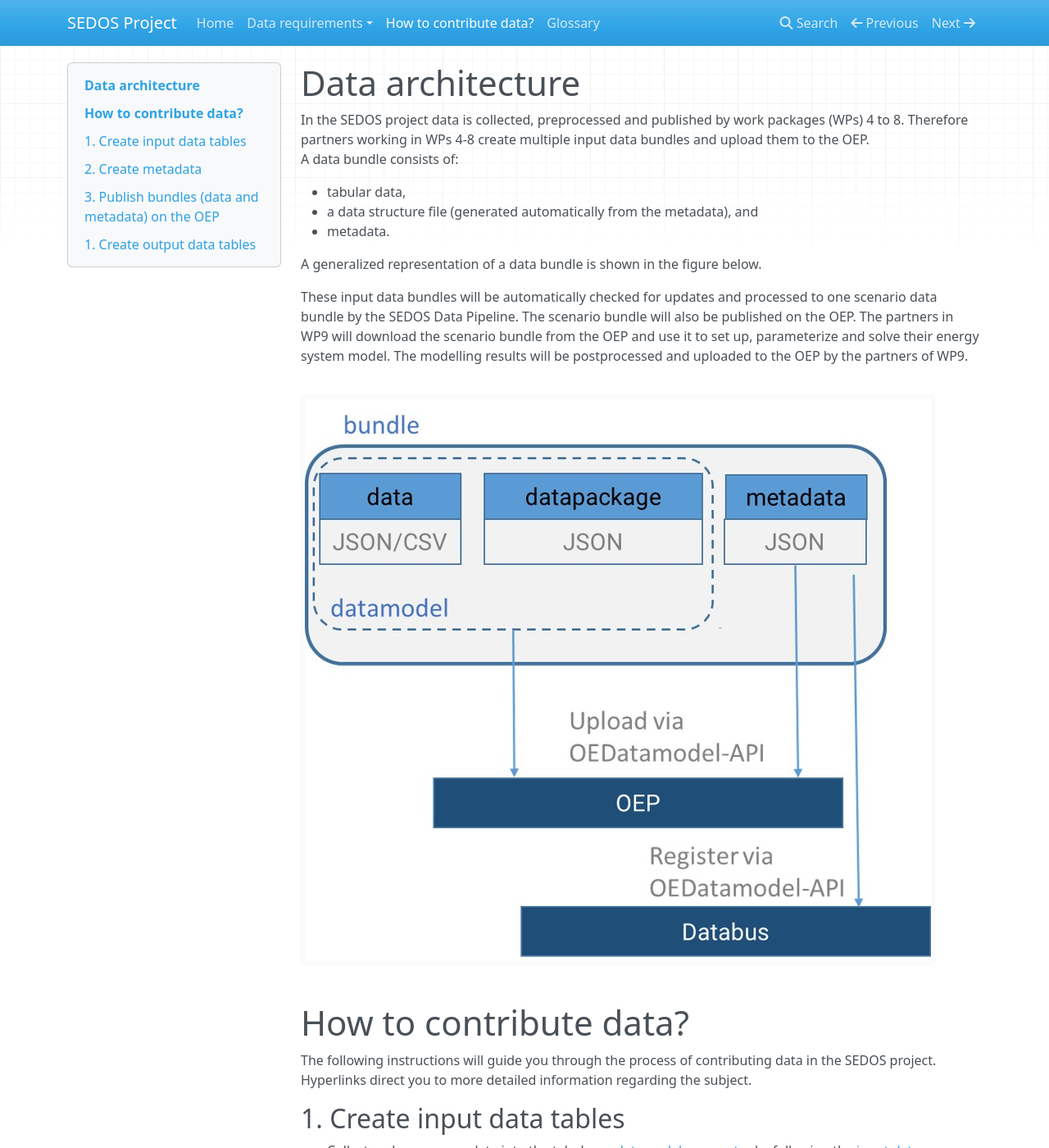
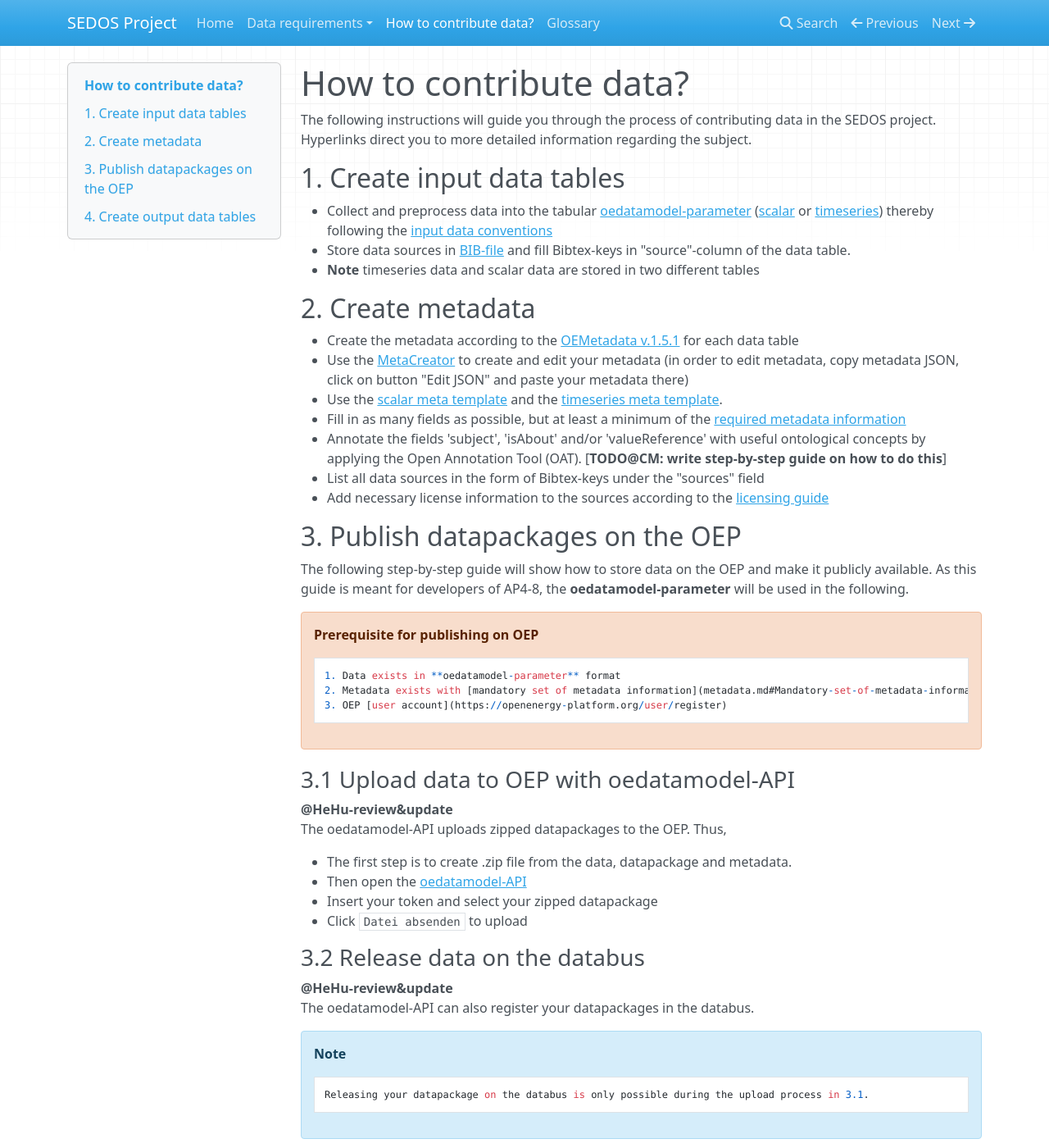
Before and after one commit to sedos-project/organization, an MkDocs documentation site: the page built from docs/data_requirements/overview.md, in a window 1280 px wide and 1400 px high. Shown: the whole window at 82% size. Built offline with MkDocs 1.6.1, drawn with Linux system fonts in a browser that asks for light colours; nearby versions of some CDN libraries; some of the changed text lies outside the part shown.

Commit message:
Add oedatamodel-api upload draft

```diff
--- a/docs/data_requirements/overview.md
+++ b/docs/data_requirements/overview.md
@@ -1,21 +1,3 @@
-# Data architecture
-
-In the SEDOS project data is collected, preprocessed and published by work packages (WPs) 4 to 8.
-Therefore partners working in WPs 4-8 create multiple input data bundles and upload them to the OEP. <br>
-A data bundle consists of:
-
-* tabular data,
-* a data structure file (generated automatically from the metadata), and
-* metadata.
-
-A generalized representation of a data bundle is shown in the figure below.
-
-These input data bundles will be automatically checked for updates and processed to one scenario data bundle by the SEDOS Data Pipeline. The scenario bundle will also be published on the OEP.
-The partners in WP9 will download the scenario bundle from the OEP and use it to set up, parameterize and solve their energy system model. The modelling results will be postprocessed and uploaded to the OEP by the partners of WP9.
-
-
-![Contributing Input Data to SEDOS](../graphics/data_bundle.jpg)
-
 # How to contribute data?
 
 The following instructions will guide you through the process of contributing data in the SEDOS project. Hyperlinks direct you to more detailed information regarding the subject.
@@ -23,36 +5,58 @@ The following instructions will guide you through the process of contributing da
 
 ## 1. Create input data tables
 
-- Collect and preprocess data into the tabular [oedatamodel-parameter](https://github.com/sedos-project/oedatamodel#oedatamodel-parameter) by following the [input data conventions](input_data.md#Input-data-conventions)
-- Store data sources in [BIB-file](https://bwsyncandshare.kit.edu/f/2388204355) and fill Bibtex-keys in "source"-column of the data table.
-- **Note** timeseries data and scalar data are stored in two different tables
+* Collect and preprocess data into the tabular [oedatamodel-parameter](https://github.com/sedos-project/oedatamodel#oedatamodel-parameter) ([scalar](https://github.com/sedos-project/oedatamodel/blob/main/oedatamodel-parameter/oedatamodel-parameter-datapackage_scalar.csv) or [timeseries](https://github.com/sedos-project/oedatamodel/blob/main/oedatamodel-parameter/oedatamodel-parameter-datapackage_timeseries.csv)) thereby following the [input data conventions](input_data.md#Input-data-conventions)
+* Store data sources in [BIB-file](https://bwsyncandshare.kit.edu/f/2388204355) and fill Bibtex-keys in "source"-column of the data table.
+* **Note** timeseries data and scalar data are stored in two different tables
 
 
 ## 2. Create metadata
 
-- Create the metadata according to the [OEMetadata v.1.5.1](https://github.com/OpenEnergyPlatform/oemetadata#open-energy-family---open-energy-metadata-oemetadata) for each data table
-- Use the [MetaCreator](https://meta.rl-institut.de/meta_creator/151) to create and edit your metadata (in order to edit metadata, copy metadata JSON, click on button "Edit JSON" and paste your metadata there)
-- Use the [scalar meta template](https://github.com/sedos-project/oedatamodel/blob/main/extended_datamodel/datamodel_scalars.json) and the [timeseries meta template](https://github.com/sedos-project/oedatamodel/blob/main/extended_datamodel/datamodel_timeseries.json).
-- Fill in as many fields as possible, but at least a minimum of the [required metadata information](metadata.md#Required-metadata-information)
-- Annotate the fields 'subject', 'isAbout' and/or 'valueReference' with useful ontological concepts by applying the Open Annotation Tool (OAT). [**TODO@CM: write step-by-step guide on how to do this**]
-- List all data sources in the form of Bibtex-keys under the "sources" field
-- Add necessary license information to the sources according to the [licensing guide](http://127.0.0.1:8000/data_requirements/licensing/#data-licencing)
+* Create the metadata according to the [OEMetadata v.1.5.1](https://github.com/OpenEnergyPlatform/oemetadata#open-energy-family---open-energy-metadata-oemetadata) for each data table
+* Use the [MetaCreator](https://meta.rl-institut.de/meta_creator/151) to create and edit your metadata (in order to edit metadata, copy metadata JSON, click on button "Edit JSON" and paste your metadata there)
+* Use the [scalar meta template](https://github.com/sedos-project/oedatamodel/blob/main/oedatamodel-parameter/datamodel_scalars.json) and the [timeseries meta template](https://github.com/sedos-project/oedatamodel/blob/main/oedatamodel-parameter/datamodel_timeseries.json).
+* Fill in as many fields as possible, but at least a minimum of the [required metadata information](metadata.md#Required-metadata-information)
+* Annotate the fields 'subject', 'isAbout' and/or 'valueReference' with useful ontological concepts by applying the Open Annotation Tool (OAT). [**TODO@CM: write step-by-step guide on how to do this**]
+* List all data sources in the form of Bibtex-keys under the "sources" field
+* Add necessary license information to the sources according to the [licensing guide](http://127.0.0.1:8000/data_requirements/licensing/#data-licencing)
 
 
-## 3. Publish bundles (data and metadata) on the OEP
+## 3. Publish datapackages on the OEP
 
 The following step-by-step guide will show how to store data on the OEP and make it publicly available.
-As this guide is meant for developers of AP4-8, the **Extended datamodel** will be used in the following.
+As this guide is meant for developers of AP4-8, the **oedatamodel-parameter** will be used in the following.
 
-todo: mit @henhuy absprechen fpr die nächsten 3 Kapitel
+!!! warning "Prerequisite for publishing on OEP"
 
-### Creating a table on the OEP
-Once the metadata is set up, the corresponding table(s) on the OEP can be created using the [OEDatamodel API](https://modex.rl-institut.de).
+        1. Data exists in **oedatamodel-parameter** format
+        2. Metadata exists with [mandatory set of metadata information](metadata.md#Mandatory-set-of-metadata-information) filled
+        3. OEP [user account](https://openenergy-platform.org/user/register)
 
-### Uploading data to the OEP
+### 3.1 Upload data to OEP with oedatamodel-API
 
-### Releasing data on the databus
+**@HeHu-review&update** <br>
+The oedatamodel-API uploads zipped datapackages to the OEP.
+Thus,
 
-## 1. Create output data tables
+* The first step is to create .zip file from the data, datapackage and metadata.
+* Then open the [oedatamodel-API](https://modex.rl-institut.de/upload_datapackage/)
+* Insert your token and select your zipped datapackage
+* Click `Datei absenden` to upload
 
-- Collect and postprocess modelling results into the tabular [OEDatamodel](https://github.com/sedos-project/oedatamodel)) by following the output data conventions](input_data.md#Output-data-conventions)
+### 3.2 Release data on the databus
+**@HeHu-review&update** <br>
+The oedatamodel-API can also register your datapackages in the databus.
+
+!!! Note
+
+        Releasing your datapackage on the databus is only possible during the upload process in 3.1.
+
+Before clicking `Datei absenden` to upload your data to the OEP
+
+* Check the box `Release data on databus` in the [oedatamodel-API](https://modex.rl-institut.de/upload_datapackage/) for releasing your data on the databus
+
+
+## 4. Create output data tables
+**@HeHu & CM expand when process is clear** <br>
+
+* Collect and postprocess modelling results into the tabular [OEDatamodel](https://github.com/sedos-project/oedatamodel) by following the output data conventions](input_data.md#Output-data-conventions)
```
